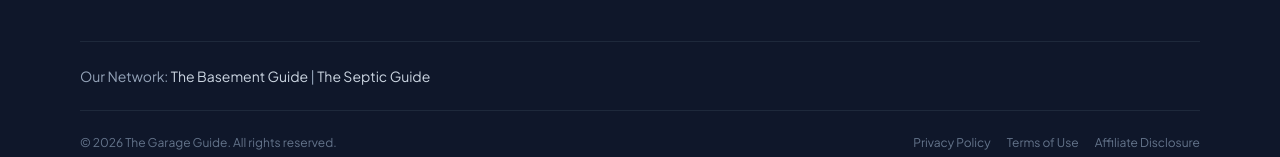
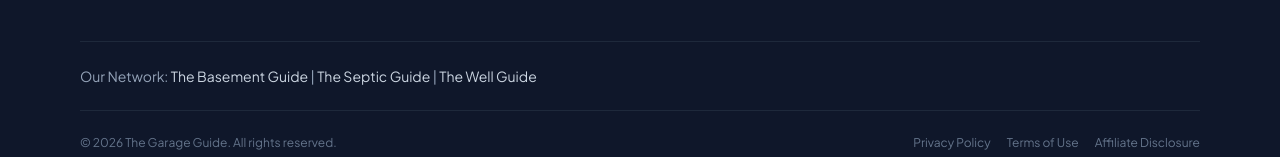
Before and after one commit to thebasementguide2026/thegarage.guide-, a Next.js app: page / in a window 1280 px wide. Shown: the part 4507-4664 px from the top of the page. Built offline with nearby package versions, Linux system fonts and the light colour scheme.

Commit message:
Add The Well Guide to Our Network footer section

```diff
--- a/components/Footer.tsx
+++ b/components/Footer.tsx
@@ -86,6 +86,8 @@ export default function Footer() {
           <a href="https://thebasement.guide" target="_blank" rel="noopener noreferrer" className="text-slate-300 hover:text-white">The Basement Guide</a>
           {' | '}
           <a href="https://theseptic.guide" target="_blank" rel="noopener noreferrer" className="text-slate-300 hover:text-white">The Septic Guide</a>
+          {' | '}
+          <a href="https://www.thewell.guide" target="_blank" rel="noopener noreferrer" className="text-slate-300 hover:text-white">The Well Guide</a>
         </div>
         {/* Bottom */}
         <div className="border-t border-slate-800 mt-6 pt-6 flex flex-col sm:flex-row justify-between items-center text-xs text-slate-500">
```
